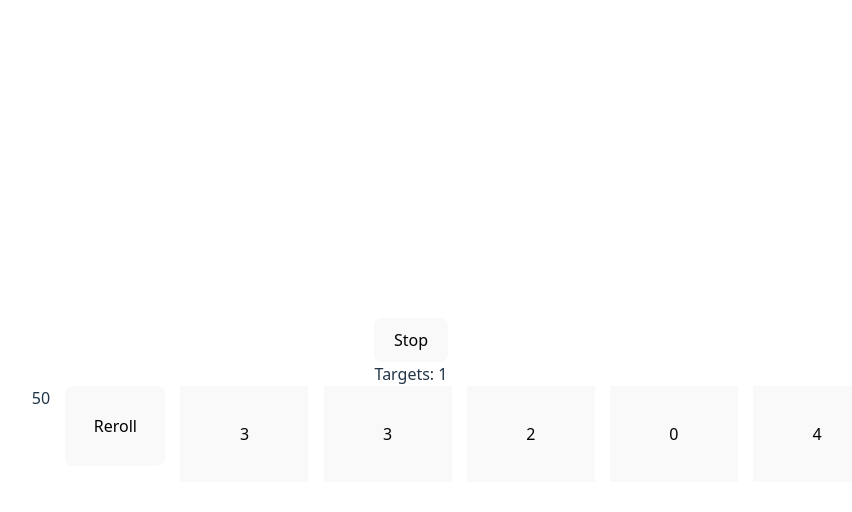
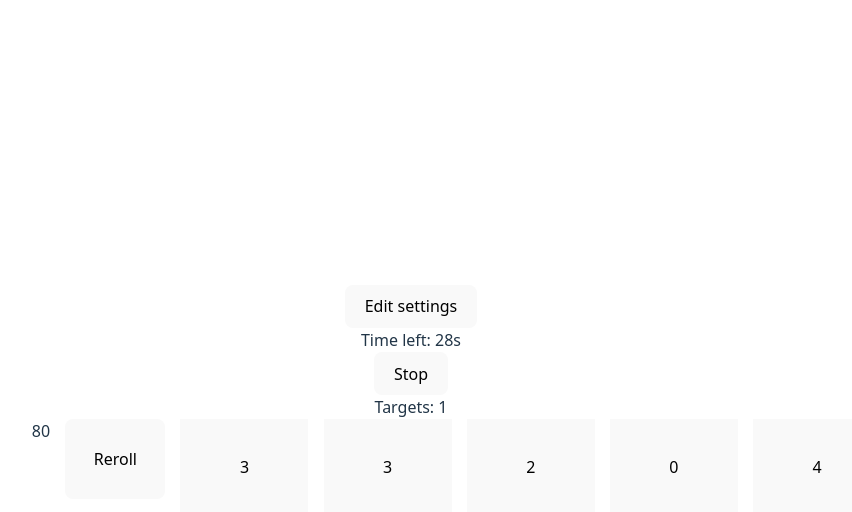
Before and after one commit to jubbyjl/tft-rolldown, a React (Vite) app: page / in a window 1280 px wide. Both pictures are taken after a click on the button "Start game". Shown: the top 512 px of the page, without its empty margins (229-1081 px from the left). Built offline with nearby package versions, Linux system fonts and the light colour scheme.

Commit message:
add timer, bind settings

```diff
--- a/src/GameState.ts
+++ b/src/GameState.ts
@@ -18,8 +18,14 @@ type Shop = {
   idIncrement: number,
 }
 
+type Settings = {
+  reroll: string,
+}
+
 export type GameState = {
   status: "menu" | "started" | "results",
+  settings: Settings,
+  timer: number,
   targets: Champion[],
   shop: Shop,
   results: GameResults,
@@ -31,6 +37,7 @@ export type GameStateAction =
   | { type: "returnMenu" }
   | { type: "reroll" }
   | { type: "buy", championId: number }
+  | { type: "editSettings", settings: Settings }
 
 const getShopChampions = (idStart: number): ShopChampion[] => {
   return [
@@ -54,7 +61,7 @@ const getTargetsCount = (champions: ShopChampion[], targets: Champion[]) => {
 
 export const gameStateReducer = (state: GameState, action: GameStateAction): GameState => {
   switch (action.type) {
-    case "start":
+    case "start": {
       if (state.status !== "menu") return state;
 
       const targets = [getRandomChampion()];
@@ -72,24 +79,27 @@ export const gameStateReducer = (state: GameState, action: GameStateAction): Gam
           misbuys: 0,
         },
         shop: {
-          gold: 50,
+          gold: 80,
           champions: champions,
           idIncrement: idIncrement + champions.length,
         }
       }
+    }
 
-    case "end":
+    case "end": {
       if (state.status !== "started") return state;
       return {
         ...state,
         status: "results",
       }
+    }
 
-    case "returnMenu":
+    case "returnMenu": {
       return {
         ...state,
         status: "menu",
       }
+    }
 
     case "reroll": {
       if (state.status !== "started" || state.shop.gold < 2) return state;
@@ -120,7 +130,7 @@ export const gameStateReducer = (state: GameState, action: GameStateAction): Gam
       }
     }
 
-    case "buy":
+    case "buy": {
       if (state.status !== "started" || state.shop.gold < 4) return state;
 
       const champion = state.shop.champions.find(x => x.id === action.championId)?.champion;
@@ -146,8 +156,17 @@ export const gameStateReducer = (state: GameState, action: GameStateAction): Gam
           misbuys: state.results.misbuys + misbuys,
         },
       }
+    }
 
-    default:
+    case "editSettings": {
+      return {
+        ...state,
+        settings: action.settings,
+      }
+    }
+
+    default: {
       throw new Error();
+    }
   }
 }
--- a/src/components/Game.tsx
+++ b/src/components/Game.tsx
@@ -1,13 +1,19 @@
-import { useReducer } from "react"
+import { useReducer, useState } from "react"
 import Shop from "./Shop"
 import { GameStateContext } from "../GameStateContext"
 import StartMenu from "./StartMenu";
 import Results from "./Results";
 import { gameStateReducer } from "../GameState";
+import Timer from "./Timer";
+import Settings from "./Settings";
 
 function Game() {
   const [gameState, gameStateDispatch] = useReducer(gameStateReducer, {
     status: "menu",
+    settings: {
+      reroll: "d",
+    },
+    timer: 30,
     targets: [],
     shop: {
       gold: 0,
@@ -19,22 +25,33 @@ function Game() {
       targetsSeen: 0,
       targetsBought: 0,
       misbuys: 0,
-    }
+    },
   })
+
+  const [editingSettings, setEditingSettings] = useState(false);
 
   return <>
     <GameStateContext value={{
       state: gameState,
       dispatch: (action) => gameStateDispatch(action),
     }}>
+      <div>
+        <button onClick={() => setEditingSettings(prev => !prev)}>Edit settings</button>
+        {editingSettings && <Settings />}
+      </div>
+      <div>
         {
           gameState.status === "menu" ?
             <StartMenu />
           : gameState.status === "started" ?
+            <>
+              <Timer />
               <Shop />
+            </>
           :
             <Results />
         }
+      </div>
     </GameStateContext>
   </>
 }
--- a/src/components/RerollButton.tsx
+++ b/src/components/RerollButton.tsx
@@ -1,20 +1,22 @@
-import { useEffect } from 'react'
+import { useContext, useEffect } from 'react'
 import styles from './RerollButton.module.css'
+import { GameStateContext } from '../GameStateContext';
 
 function RerollButton({reroll}: {reroll: () => void}) {
-
-  const keydownReroll = (e: KeyboardEvent) => {
-    if (e.key === 'd') {
-      reroll();
-    }
-  }
+  const gameState = useContext(GameStateContext);
 
   useEffect(() => {
+    const keydownReroll = (e: KeyboardEvent) => {
+      if (e.key === gameState.state.settings.reroll) {
+        reroll();
+      }
+    }
+
     document.body.addEventListener('keydown', keydownReroll);
     return () => {
       document.body.removeEventListener('keydown', keydownReroll);
     }
-  }, [])
+  }, [gameState.state.settings.reroll, reroll])
 
   return <>
     <div>
--- /dev/null
+++ b/src/components/Settings.tsx
@@ -0,0 +1,38 @@
+import { useContext, useEffect, useState } from "react"
+import { GameStateContext } from "../GameStateContext"
+
+function Settings() {
+  const gameState = useContext(GameStateContext);
+  const [editingReroll, setEditingReroll] = useState(false);
+
+  useEffect(() => {
+    if (!editingReroll) return;
+
+    const editReroll = (e: KeyboardEvent) => {
+      e.stopPropagation();
+      if (e.key !== "Escape") {
+        gameState.dispatch({ type: "editSettings", settings: { reroll: e.key }})
+      }
+      setEditingReroll(false);
+    }
+
+    document.body.addEventListener('keydown', editReroll, true);
+    return () => {
+      document.body.removeEventListener('keydown', editReroll, true);
+    }
+  }, [editingReroll])
+
+  return <>
+    <div>
+      <h1>Settings</h1>
+      <div>
+        Reroll:
+        <button onClick={() => setEditingReroll(prev => !prev)}>
+          {!editingReroll ? gameState.state.settings.reroll : "..."}
+        </button>
+      </div>
+    </div>
+  </>
+}
+
+export default Settings
--- /dev/null
+++ b/src/components/Timer.tsx
@@ -0,0 +1,27 @@
+import { useContext, useEffect, useState } from "react"
+import { GameStateContext } from "../GameStateContext"
+
+function Timer() {
+  const gameState = useContext(GameStateContext);
+  const [timeLeft, setTimeleft] = useState(gameState.state.timer);
+
+  useEffect(() => {
+    if (timeLeft <= 0) {
+      gameState.dispatch({ type: "end" });
+    }
+
+    const timeoutId = setTimeout(() => {
+      setTimeleft(prev => prev - 1);
+    }, 1000)
+
+    return () => clearTimeout(timeoutId);
+  }, [timeLeft])
+
+  return <>
+    <div>
+      Time left: {timeLeft}s
+    </div>
+  </>
+}
+
+export default Timer
```
Lines whose indentation alone changed are shown as unchanged.
